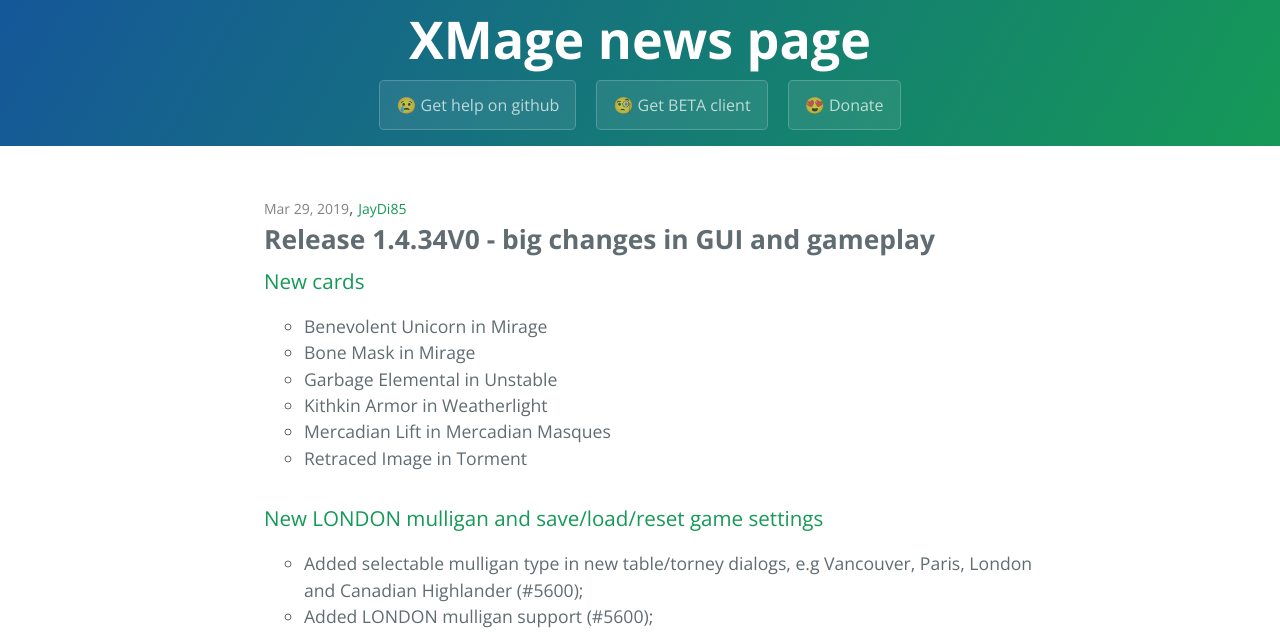
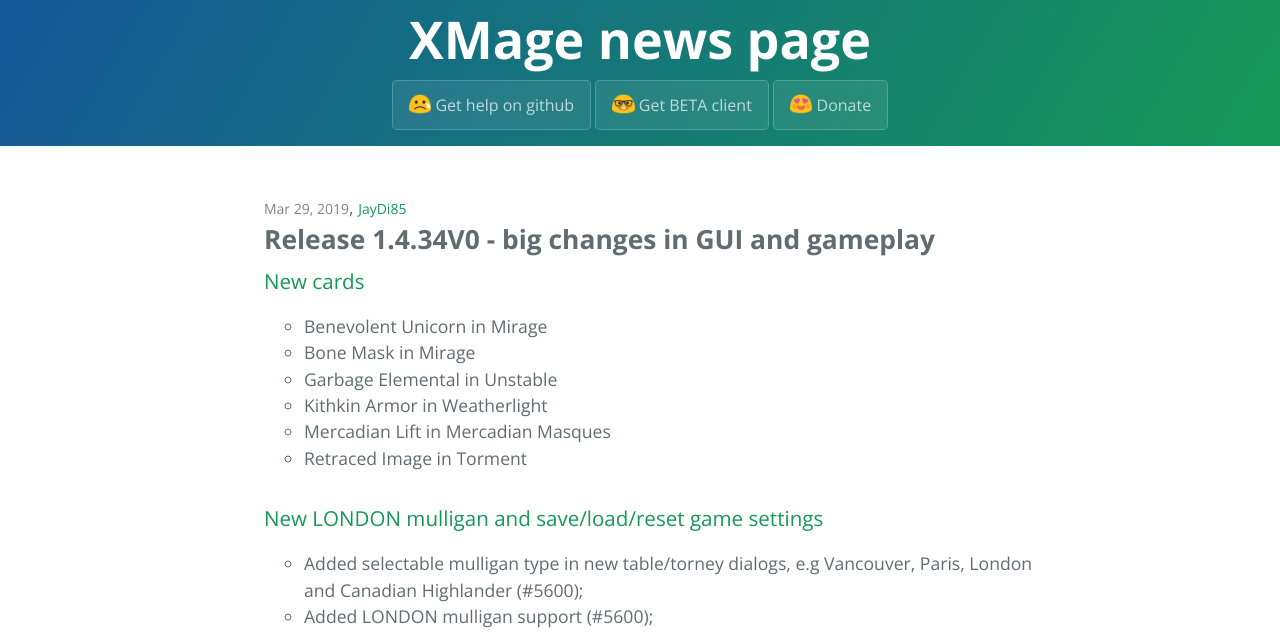
Before and after one commit to JayDi85/xmage-web-news, a Jekyll site: the page built from news.md, in a window 1280 px wide. Shown: the top 633 px of the page. Built offline with Jekyll 4.4.1, drawn with Linux system fonts in a browser that asks for light colours.

Commit message:
Fixed smiles as images

```diff
--- a/_layouts/news_basic.html
+++ b/_layouts/news_basic.html
@@ -35,9 +35,12 @@
 
 <section class="page-header-thinner" role="banner">
     <h1 class="project-name">{{ page.title | default: site.title | default: site.github.repository_name }}</h1>
-    <a href="https://github.com/magefree/mage" class="btn">&#128546; Get help on github</a>
-    <a href="http://xmage.today/" class="btn">&#129488; Get BETA client</a>
-    <a href="http://xmage.today/#donate" class="btn">&#128525; Donate</a>
+    <!-- sad &#128546; -->
+    <!-- geek &#129299; -->
+    <!-- love &#128525; -->
+    <a href="https://github.com/magefree/mage" class="btn"><img class="emoji" src="{{ site.url }}/assets/images/sad.png"> Get help on github<a/>
+    <a href="http://xmage.today/" class="btn"><img class="emoji" src="{{ site.url }}/assets/images/geek.png"> Get BETA client</a>
+    <a href="http://xmage.today/#donate" class="btn"><img class="emoji" src="{{ site.url }}/assets/images/love.png"> Donate</a>
 </section>
 
 <section class="main-content">
--- a/assets/css/style.scss
+++ b/assets/css/style.scss
@@ -19,3 +19,13 @@
   font-size: $small-font-size;
   color: $section-headings-color;
 }
+
+.emoji {
+  vertical-align: top;
+  max-height: 1.4em;
+  max-width: 1.4em;
+}
+
+.btn + .btn {
+  margin-left: 0rem;
+}
```
Also changed, not shown: assets/images/geek.png (added), assets/images/love.png (added), assets/images/sad.png (added).
